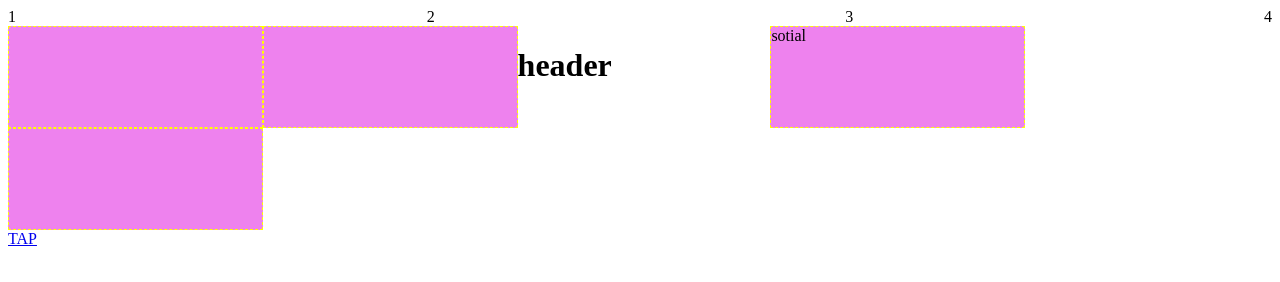
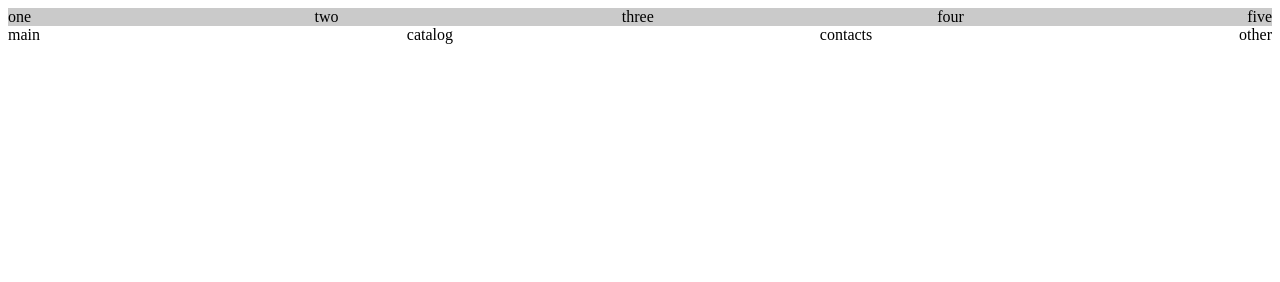
Before and after one commit to NeenJah/lib, a plain HTML site: page dynamic-adaptive/example.html in a window 1280 px wide. Drawn offline with Linux system fonts and the light colour scheme.

Commit message:
hotfix DynamicAdaptive

```diff
--- a/dynamic-adaptive/DynamicAdaptive.js
+++ b/dynamic-adaptive/DynamicAdaptive.js
@@ -1,5 +1,3 @@
-'use strict';
-
 class DynamicAdaptive {
   constructor() {
     this.adaptiveElems = document.querySelectorAll('[data-adaptive]');
@@ -7,7 +5,7 @@ class DynamicAdaptive {
     this.onSetAdaptive = this.onSetAdaptive.bind(this);
 
     for (let elem of this.adaptiveElems) {
-        this.bundleMap.set(elem, {parent: elem.parentNode, index: this.getIndexOfChild(elem)});
+      this.bundleMap.set(elem, { parent: elem.parentNode, index: this.getIndexOfChild(elem) });
     }
 
     window.addEventListener('resize', this.onSetAdaptive);
@@ -16,23 +14,26 @@ class DynamicAdaptive {
   onSetAdaptive() {
     const windowWidth = document.documentElement.clientWidth;
 
-      for(let elem of this.adaptiveElems) {
-        const {parent: initParentNode, index: initIndex} = this.getInitStateOfElem(elem);
-        let [width, targetNodeSelector] = elem.dataset.adaptive.split(' ');
-        const targetParent = document.querySelector(targetNodeSelector);
+    for (let elem of this.adaptiveElems) {
+      const { parent: initParentNode, index: initIndex } = this.getInitStateOfElem(elem);
+      let [width, targetNodeId] = elem.dataset.adaptive.split(' ');
+      const targetParent = document.getElementById(targetNodeId);
       width = parseInt(width);
 
-        if(!targetParent) return;
+      if (!targetParent) return;
 
-        if(windowWidth <= width) {
+      if (windowWidth <= width) {
         targetParent.append(elem);
-        } else initParentNode.children[initIndex - 1].after(elem);
+      } else {
+        if (initParentNode.children.length > 0 && initIndex > 0) {
+          initParentNode.children[initIndex - 1].after(elem);
+        } else initParentNode.append(elem);
+      }
     }
   }
 
   getIndexOfChild(elem) {
-      const children = Array.from(elem.parentNode.children);
-      return children.indexOf(elem);
+    return Array.from(elem.parentNode.children).indexOf(elem);
   }
 
   getInitStateOfElem(elem) {
@@ -43,5 +44,3 @@ class DynamicAdaptive {
     this.onSetAdaptive();
   }
 }
-
-  new DynamicAdaptive().init();
--- a/dynamic-adaptive/example.html
+++ b/dynamic-adaptive/example.html
@@ -1,161 +1,55 @@
 <!DOCTYPE html>
-<html>
+<html lang="en">
+
 <head>
-<title></title>
-<style type="text/css">
-  header {
+  <meta charset="UTF-8">
+  <meta http-equiv="X-UA-Compatible" content="IE=edge">
+  <meta name="viewport" content="width=device-width, initial-scale=1.0">
+  <title>Dynamic Adaptive</title>
+  <script src="DynamicAdaptive.js"></script>
+  <style>
+    .header-top__nav-list,
+    .header__nav-list {
       display: flex;
-    flex-wrap: wrap;
-    width: 100%;
+      justify-content: space-between;
+      margin: 0;
+      padding-left: 0;
+      list-style: none;
     }
 
-  .nav {
-    flex: 1 0 100%;
+    .header-top__nav-list {
+      background-color: #cacaca;
     }
-
-  ul {
-    display: flex;
-    align-items: center;
-    list-style: none;
-    padding-left: 0;
-    margin: 0;
-  }
-
-  li:not(:last-child) {
-    margin-right: auto;
-  }
-
-  .bottom {
-    display: flex;
-  }
-
-  .title{
-    flex: 0 1 20%;
-  }
-
-  .block {
-    flex: 0 1 20%;
-    height: 100px;
-    background-color: violet;
-    border: 1px dashed yellow;
-  }
-  /*
-  @media(max-width: 500px) {
-    header {
-      max-height: 100vh;
-      overflow-x: hidden;
-    }
-
-    ul {
-      flex-direction: column;
-    }
-
-    li:not(:last-child) {
-      margin-right: 0;
-      margin-bottom: 10px;
-    }
-
-    .info {
-      display: none;
-    }
-
-    .nav,
-    .sotial,
-    .pdf {
-      position: absolute;
-      width: 100%;
-      transform: translateX(-100%);
-    }
-
-    .nav {
-      order: 3;
-    }
-
-    .sotial {
-      flex: 1 0 100%;
-      order: 4;
-    }
-
-    .pdf {
-      flex: 1 0 100%;
-      order: 5;
-    }
-
-    .title {
-      flex-grow: 1;
-      order: 1;
-    }
-
-    .phone {
-      order: 2;
-    }
-  }*/
   </style>
 </head>
+
 <body>
-<header>
-<nav id="top" class="nav">
-  <ul>
-    <li>1</li>
-    <li>2</li>
-    <li>3</li>
-    <li>4</li>
+  <header class="header">
+    <div class="header__top header-top">
+      <nav class="header-top__nav" data-adaptive="500 header-nav">
+        <ul class="header-top__nav-list">
+          <li class="header-top__nav-item">one</li>
+          <li class="header-top__nav-item">two</li>
+          <li class="header-top__nav-item">three</li>
+          <li class="header-top__nav-item">four</li>
+          <li class="header-top__nav-item">five</li>
         </ul>
       </nav>
-<div class="block info"></div>
-<div class="block pdf"></div>
-<h1 class="title abs" data-adaptive="500 top">header</h1>
-<div class="block sotial" data-adaptive="500 top">sotial</div>
-<div class="block abs phone"></div>
+    </div>
+    <div id="header-nav" class="header__main">
+      <nav class="header__nav">
+        <ul class="header__nav-list">
+          <li class="header-top__nav-item">main</li>
+          <li class="header-top__nav-item">catalog</li>
+          <li class="header-top__nav-item">contacts</li>
+          <li class="header-top__nav-item">other</li>
+        </ul>
+      </nav>
+    </div>
   </header>
-<main>
-  <a href="#">TAP</a>
-</main>
-<script type="text/javascript">
-  class DynamicAdaptive {
-    constructor() {
-      this.adaptiveElems = document.querySelectorAll('[data-adaptive]');
-      this.bundleMap = new Map();
-      this.onSetAdaptive = this.onSetAdaptive.bind(this);
-
-      for (let elem of this.adaptiveElems) {
-        this.bundleMap.set(elem, {parent: elem.parentNode, index: this.getIndexOfChild(elem)});
-      }
-
-      window.addEventListener('resize', this.onSetAdaptive);
-    }
-
-    onSetAdaptive() {
-      const windowWidth = document.documentElement.clientWidth;
-
-      for(let elem of this.adaptiveElems) {
-        const {parent: initParentNode, index: initIndex} = this.getInitStateOfElem(elem);
-        let [width, targetNodeId] = elem.dataset.adaptive.split(' ');
-        const targetParent = document.getElementById(targetNodeId);
-        width = parseInt(width);
-
-        if(!targetParent) return;
-
-        if(windowWidth <= width) {
-          targetParent.append(elem);
-        } else initParentNode.children[initIndex - 1].after(elem);
-      }
-    }
-
-    getIndexOfChild(elem) {
-      return Array.from(elem.parentNode.children).indexOf(elem);
-    }
-
-    getInitStateOfElem(elem) {
-      return this.bundleMap.get(elem);
-    }
-
-    init() {
-      this.onSetAdaptive();
-    }
-  }
-
+  <script>
     new DynamicAdaptive().init();
   </script>
 </body>
+
 </html>
```
Lines whose indentation alone changed are shown as unchanged.
